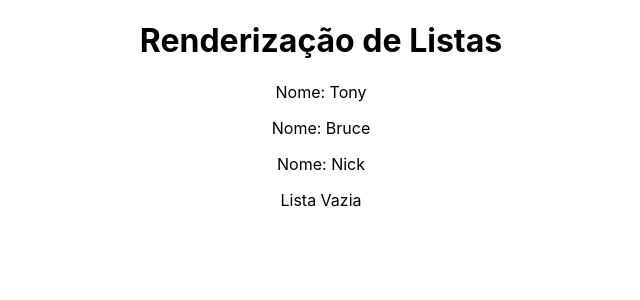
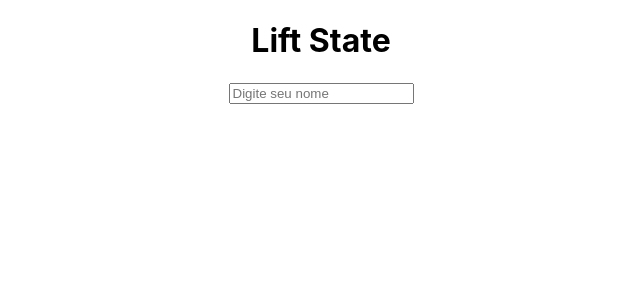
Before and after one commit to leopoldo-moreira/react-course, a React (Create React App) app in the folder meu-projeto/: page / in a window 1280 px wide. Shown: the top 300 px of the page, without its empty margins (319-959 px from the left). Built offline with nearby package versions, Linux system fonts and the light colour scheme.

Commit message:
Aula 14 - React Lift

```diff
--- a/meu-projeto/src/App.js
+++ b/meu-projeto/src/App.js
@@ -1,16 +1,18 @@
-import './App.css';
-import Lista from './components/Lista'
+import {useState} from 'react'
+import SeuNome from './components/SeuNome';
+import Saudacao from './components/Saudacao'
 
 
+import './App.css';
+
 function App() {
-
-  const pets = ['Tony','Bruce','Nick']
+  const [name, setName] = useState();
 
   return (
     <div className="App">
-      <h1>Renderização de Listas</h1>
-      <Lista pets={pets}/>
-      <Lista pets={[]}/>
+      <h1>Lift State</h1>
+      <SeuNome setName={setName}/>
+      <Saudacao nome={name} idade='3' time='corinthians' />
     </div>
   )
 }
--- /dev/null
+++ b/meu-projeto/src/components/Saudacao.js
@@ -0,0 +1,6 @@
+function Saudacao(props){
+    const msgSaudacao = (x) => `Ola ${x}, idade: ${props.idade}, time: ${props.time}`;
+    return <>{props.nome && <p>{msgSaudacao(props.nome)}</p>}</>
+}
+
+export default Saudacao
--- /dev/null
+++ b/meu-projeto/src/components/SeuNome.js
@@ -0,0 +1,14 @@
+function SeuNome({setName}){
+
+    const nameState = (e) => (
+        setName(e.target.value)
+    )
+
+    return(
+        <div>
+            <input type='text' placeholder="Digite seu nome" onChange={nameState}></input>
+        </div>
+    )
+}
+
+export default SeuNome;
```
